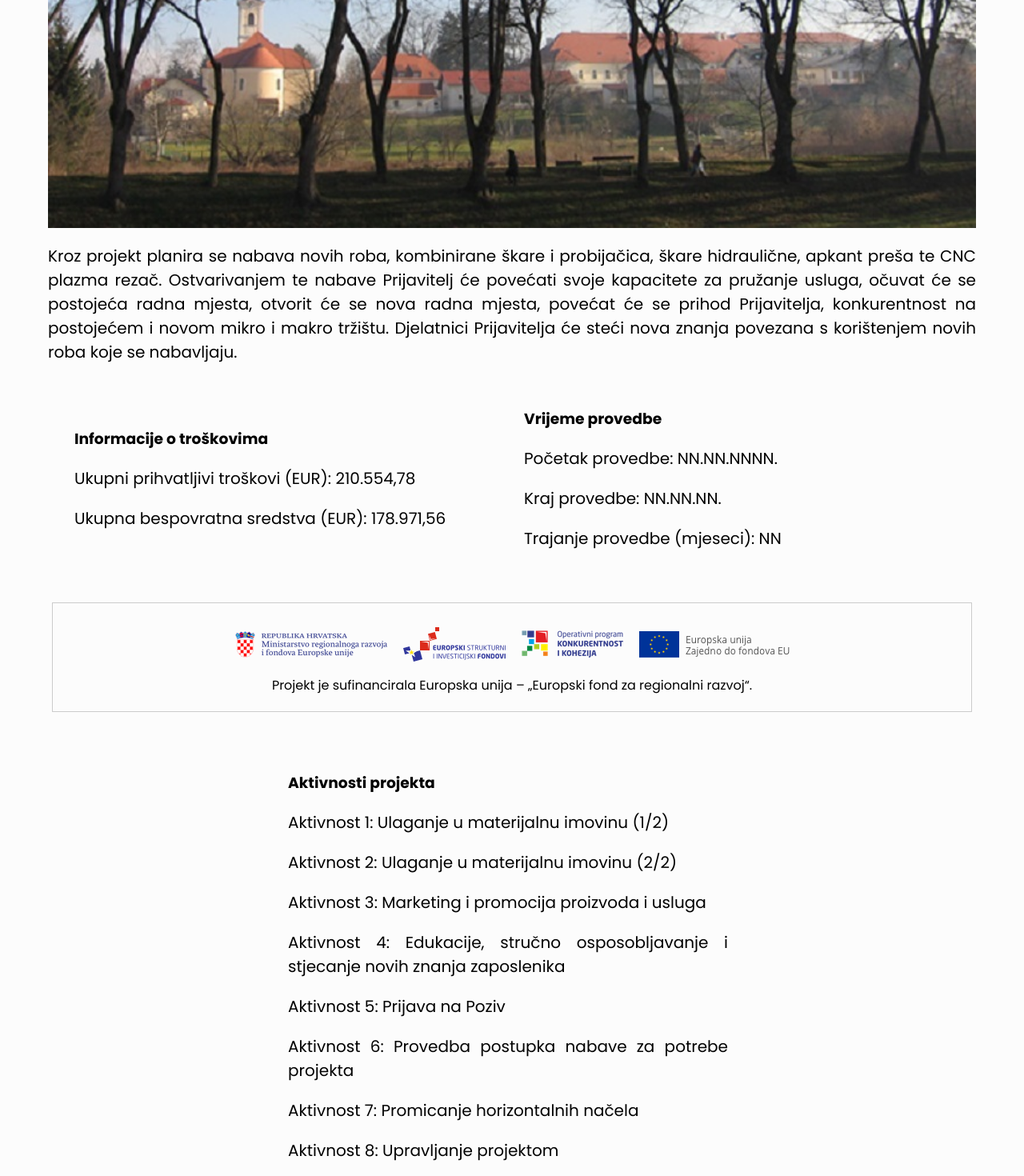
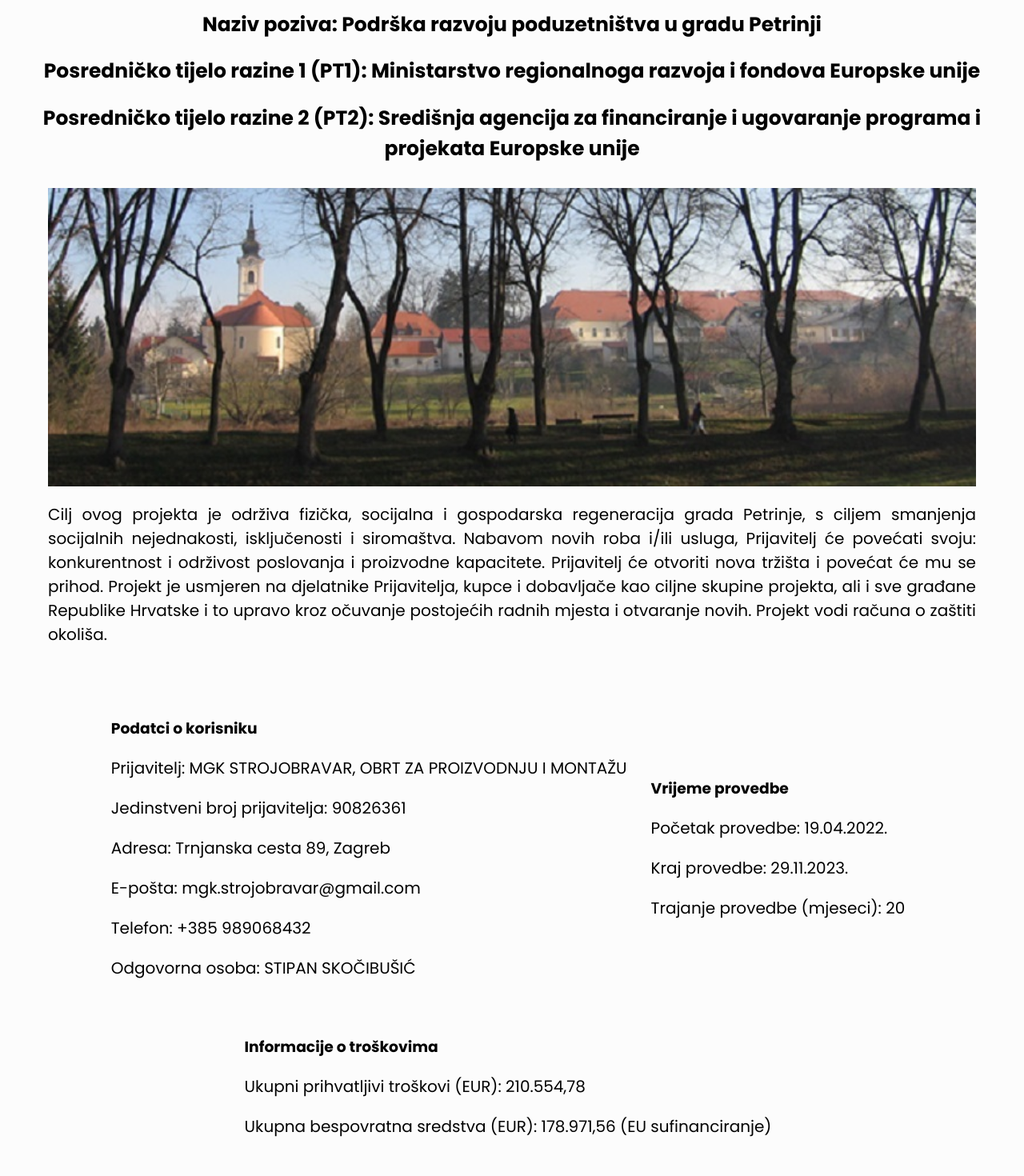
Before and after one commit to iivkov/mgk-strojobravar, a React (Create React App) app: page /EU-projekti in a window 1280 px wide. Shown: the part 440-1910 px from the top of the page at 80% size. Built offline with nearby package versions, Linux system fonts and the light colour scheme.

Commit message:
izmjene po zahtjevima, novi build

```diff
--- a/src/App.css
+++ b/src/App.css
@@ -212,6 +212,18 @@ p {
   /* z-index: -1; */
 }
 
+.spacer {
+  width: 5px;
+}
+
+.box-EU {
+  width: fit-content;
+  padding: 10px;
+  margin-bottom: 10px;
+  margin-right: 10px;
+  transition: transform 0.5s ease-in-out;
+}
+
 .box.left-enter {
   transform: translateX(-40%);
   /* z-index: -1; */
--- a/src/components/AboutComponent.js
+++ b/src/components/AboutComponent.js
@@ -1,4 +1,5 @@
 import React, {useState, useEffect } from 'react';
+import EUnoteSite from './EUnoteSite';
 import '../App.css';
 import slika from '../assets/Hidraulicne skare.png';
 
@@ -11,6 +12,7 @@ const AboutComponent = () => {
 
     return (
         <div className="main_content">
+            <EUnoteSite/>
             <h1>O nama</h1>
             <div className="container">
                 <div className={`box left ${animate ? 'enter' : 'left-enter'}`}>
--- a/src/components/ContactComponent.js
+++ b/src/components/ContactComponent.js
@@ -1,4 +1,5 @@
 import React, {useState, useEffect, useRef } from "react";
+import EUnoteSite from './EUnoteSite';
 import emailjs from '@emailjs/browser';
 import '../App.css';
 
@@ -29,6 +30,7 @@ const ContactComponent = () => {
 
 	return (
     <div className="main_content">
+        <EUnoteSite/>
         <h1>Kontakt</h1>
         <div className="container">
             <div className={`box left ${animate ? 'enter' : 'left-enter'}`}>
--- a/src/components/EUnoteSite.js
+++ b/src/components/EUnoteSite.js
@@ -16,7 +16,7 @@ const EUnoteSite = () => {
         <a href="https://opzo-opkk.hr/" target="_blank" rel="noopener noreferrer">
             <div className="image"><img src={OPKK_logo} alt="Logotip Operativnog programa Konkurentnost i kohezija" /></div>
         </a>
-        <div className="text">Izrada internetske stranice sufinancirana je sredstvima tehničke pomoći Operativnog programa „Konkurentnost i kohezija“ iz Europskog fonda za regionalni razvoj.</div>
+        <div className="text">Projekt i izrada internetske stranice sufinancirani su sredstvima tehničke pomoći Operativnog programa „Konkurentnost i kohezija“ iz Europskog fonda za regionalni razvoj.</div>
     </div>
   )
 }
--- a/src/components/InformationComponent.js
+++ b/src/components/InformationComponent.js
@@ -1,4 +1,5 @@
 import React, { useState, useEffect } from 'react';
+import EUnoteSite from './EUnoteSite';
 import '../App.css';
 
 const InformationComponent = () => {
@@ -10,6 +11,7 @@ const InformationComponent = () => {
 
     return (
     <div className="main_content">
+        <EUnoteSite/>
         <h1>Osnovni podatci</h1>
         <div className="container">
             <div className={`box left ${animate ? 'enter' : 'left-enter'}`}>
--- a/src/components/ProjectsComponent.js
+++ b/src/components/ProjectsComponent.js
@@ -1,31 +1,44 @@
 import React from 'react';
 import '../App.css';
 import Petrinja from '../assets/Petrinja.jpg';
+import EUnoteSite from './EUnoteSite';
 import EUnoteProject from './EUnoteProject';
 
 const ProjectsComponent = () => {
 
     return (
     <div className="main_content">
+        <EUnoteSite/>
         <h1>NOVI RAZVOJ U PETRINJI MGK STROJOBRAVAR OBRT</h1>
         <h2>Kod projekta: KK.08.2.1.16.0090</h2>
         <h2>Naziv poziva: Podrška razvoju poduzetništva u gradu Petrinji</h2>
+        <h2>Posredničko tijelo razine 1 (PT1): Ministarstvo regionalnoga razvoja i fondova Europske unije</h2>
+        <h2>Posredničko tijelo razine 2 (PT2): Središnja agencija za financiranje i ugovaranje programa i projekata Europske unije</h2>
         <div className="container">
             <img src={Petrinja} alt="Slika Petrinje." style={{ width: '100%', height: 'auto' }} />
-            <p>Kroz projekt planira se nabava novih roba, kombinirane škare i probijačica, škare hidraulične, apkant preša te CNC plazma rezač.
-                Ostvarivanjem te nabave Prijavitelj će povećati svoje kapacitete za pružanje usluga, očuvat će se postojeća radna mjesta, otvorit će se nova radna mjesta,
-                povećat će se prihod Prijavitelja, konkurentnost na postojećem i novom mikro i makro tržištu. Djelatnici Prijavitelja će steći nova znanja povezana s korištenjem novih roba koje se nabavljaju.</p>
-            <div className="box">
+            <p>Cilj ovog projekta je održiva fizička, socijalna i gospodarska regeneracija grada Petrinje, s ciljem smanjenja socijalnih nejednakosti, isključenosti i siromaštva. Nabavom novih roba i/ili usluga, Prijavitelj će povećati svoju: konkurentnost i održivost poslovanja i proizvodne kapacitete. Prijavitelj će otvoriti nova tržišta i povećat će mu se prihod. Projekt je usmjeren na djelatnike Prijavitelja, kupce i dobavljače kao ciljne skupine projekta, ali i sve građane Republike Hrvatske i to upravo kroz očuvanje postojećih radnih mjesta i otvaranje novih. Projekt vodi računa o zaštiti okoliša.</p>
+        </div>
+        <div className="container">
+            <div className="box-EU">
+                <h3>Podatci o korisniku</h3>
+                <p>Prijavitelj: MGK STROJOBRAVAR, OBRT ZA PROIZVODNJU I MONTAŽU</p>
+                <p>Jedinstveni broj prijavitelja: 90826361</p>
+                <p>Adresa: Trnjanska cesta 89, Zagreb</p>
+                <p>E-pošta: mgk.strojobravar@gmail.com</p>
+                <p>Telefon: +385 989068432</p>
+                <p>Odgovorna osoba: STIPAN SKOČIBUŠIĆ</p>
+            </div>
+            <div className="box-EU">
+                <h3>Vrijeme provedbe</h3>
+                <p>Početak provedbe: 19.04.2022.</p>
+                <p>Kraj provedbe: 29.11.2023.</p>
+                <p>Trajanje provedbe (mjeseci): 20</p>
+            </div>
+            {/* <div className="spacer"></div> */}
+            <div className="box-EU">
                 <h3>Informacije o troškovima</h3>
                 <p>Ukupni prihvatljivi troškovi (EUR): 210.554,78</p>
-                <p>Ukupna bespovratna sredstva (EUR): 178.971,56</p>
-            </div>
-            {/* <div className="spacer"></div> */}
-            <div className="box">
-                <h3>Vrijeme provedbe</h3>
-                <p>Početak provedbe: NN.NN.NNNN.</p>
-                <p>Kraj provedbe: NN.NN.NN.</p>
-                <p>Trajanje provedbe (mjeseci): NN</p>
+                <p>Ukupna bespovratna sredstva (EUR): 178.971,56 (EU sufinanciranje)</p>
             </div>
         </div>
         <EUnoteProject />
```
Also changed, not shown: 1 other file (tests, documents, lock files or other folders). Lines whose indentation alone changed are shown as unchanged.
